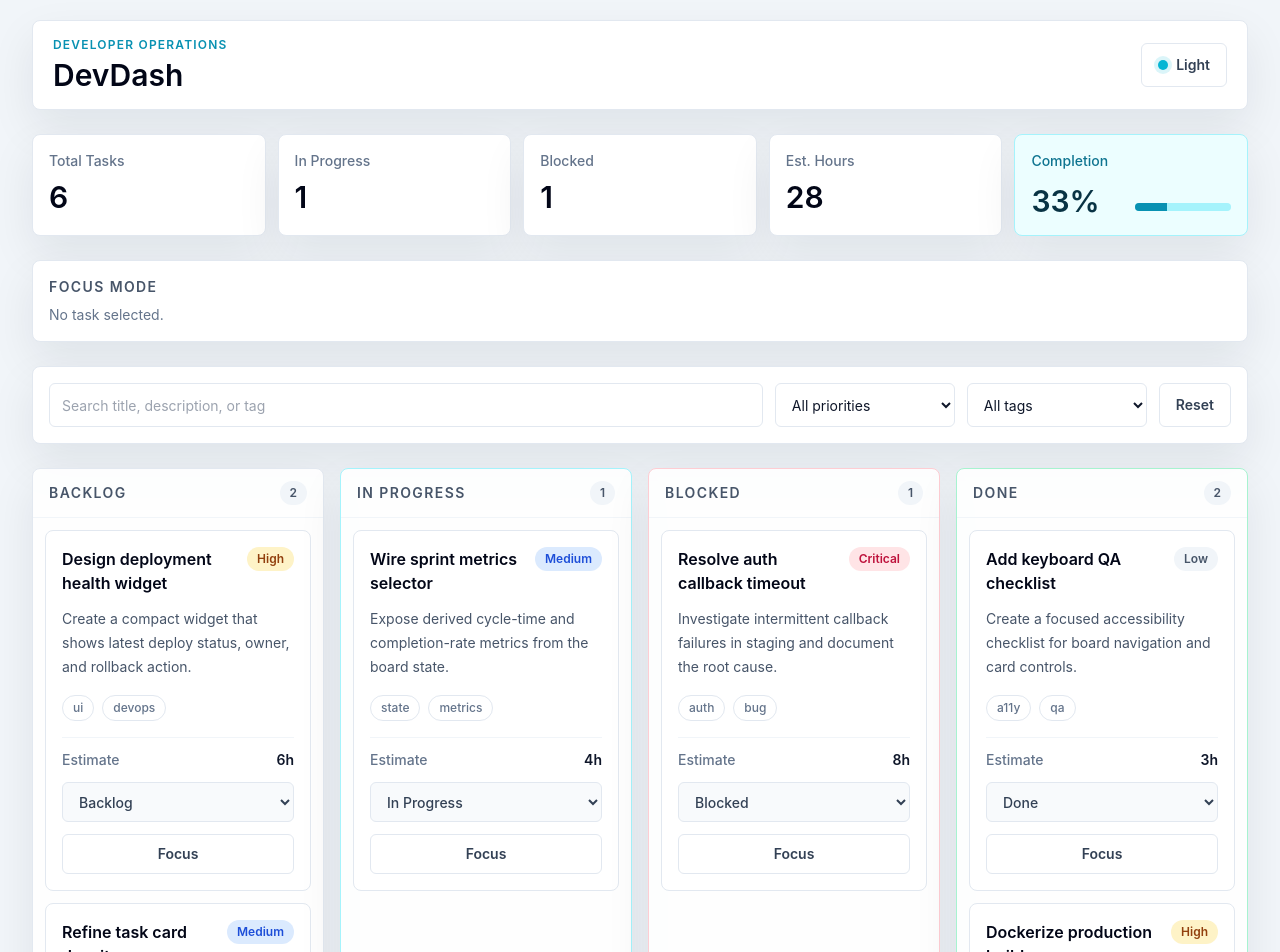
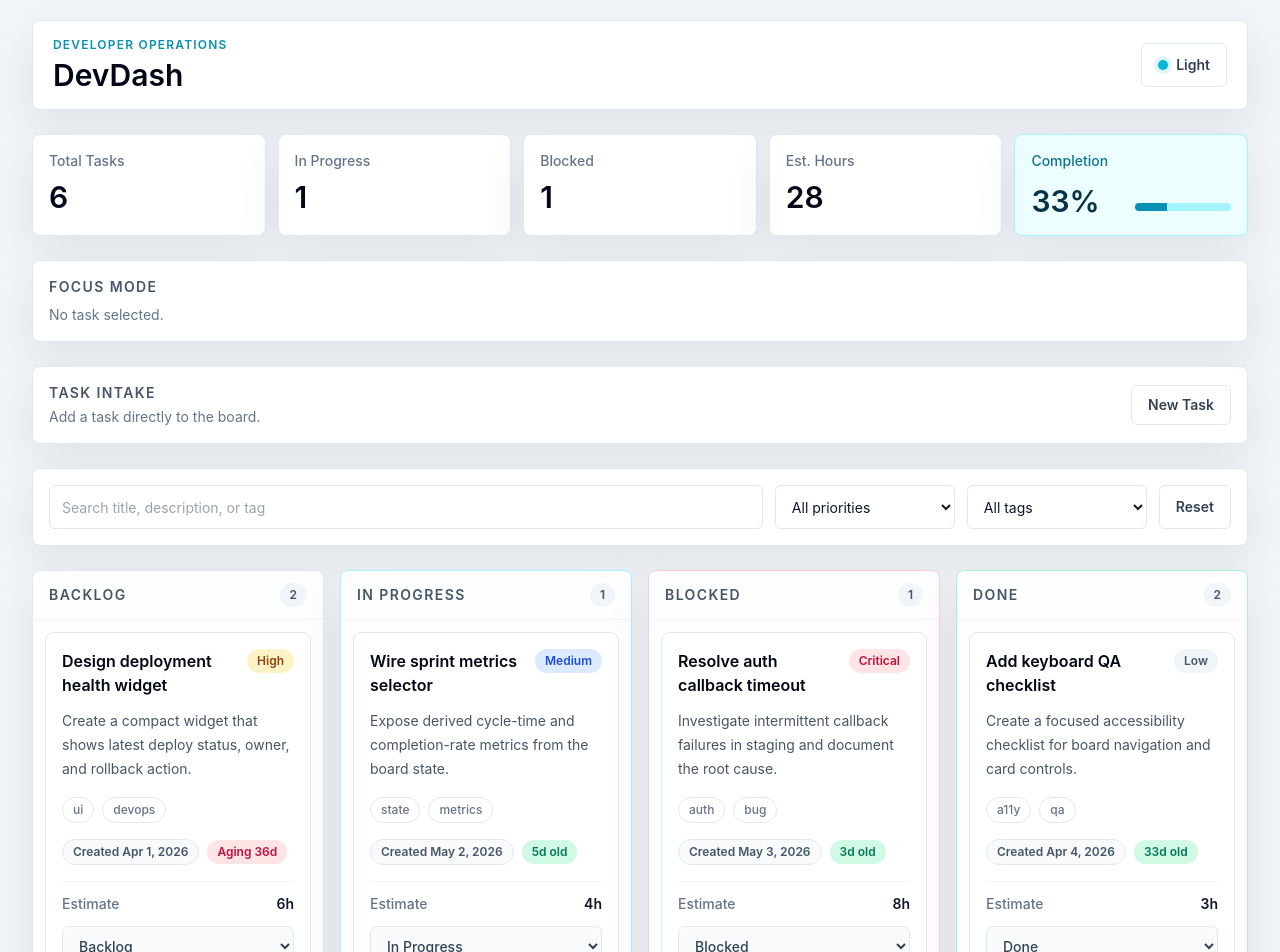
Before and after one commit to error411/DevDash, a React (Vite) app: page / in a window 1280 px wide. Shown: the top 952 px of the page. Built offline with nearby package versions, Linux system fonts and the light colour scheme.

Commit message:
created date new task creation

```diff
--- a/src/App.tsx
+++ b/src/App.tsx
@@ -3,6 +3,7 @@ import { useRecoilValue } from 'recoil';
 import { Header } from './components/layout/Header';
 import { SearchFilters } from './components/filters/SearchFilters';
 import { FocusPanel } from './components/FocusPanel';
+import { NewTaskForm } from './components/tasks/NewTaskForm';
 import { StatsGrid } from './components/stats/StatsGrid';
 import { KanbanBoard } from './components/board/KanbanBoard';
 import { darkModeState } from './state/atoms/uiAtom';
@@ -20,6 +21,7 @@ const App = () => {
         <Header />
         <StatsGrid />
         <FocusPanel />
+        <NewTaskForm />
         <SearchFilters />
         <KanbanBoard />
       </div>
--- a/src/components/board/KanbanBoard.tsx
+++ b/src/components/board/KanbanBoard.tsx
@@ -1,12 +1,24 @@
 import { useMemo } from 'react';
 import { useRecoilValue } from 'recoil';
+import { agedTasksSelector } from '../../selectors/agedTasks';
 import { filteredTasksSelector } from '../../state/selectors/taskSelectors';
 import { taskStatuses } from '../../types/task';
 import type { TaskStatus } from '../../types/task';
 import { KanbanColumn } from './KanbanColumn';
 
 export const KanbanBoard = () => {
-  const tasks = useRecoilValue(filteredTasksSelector);
+  const filteredTasks = useRecoilValue(filteredTasksSelector);
+  const agedTasks = useRecoilValue(agedTasksSelector);
+
+  const filteredTaskIds = useMemo(
+    () => new Set(filteredTasks.map((task) => task.id)),
+    [filteredTasks],
+  );
+
+  const tasks = useMemo(
+    () => agedTasks.filter((task) => filteredTaskIds.has(task.id)),
+    [agedTasks, filteredTaskIds],
+  );
 
   const tasksByStatus = useMemo(
     () =>
--- a/src/components/board/KanbanColumn.tsx
+++ b/src/components/board/KanbanColumn.tsx
@@ -1,4 +1,5 @@
-import { statusLabels, type Task, type TaskStatus } from '../../types/task';
+import type { AgedTask } from '../../selectors/agedTasks';
+import { statusLabels, type TaskStatus } from '../../types/task';
 import { TaskCard } from './TaskCard';
 
 const columnStyles: Record<TaskStatus, string> = {
@@ -10,7 +11,7 @@ const columnStyles: Record<TaskStatus, string> = {
 
 interface KanbanColumnProps {
   status: TaskStatus;
-  tasks: Task[];
+  tasks: AgedTask[];
 }
 
 export const KanbanColumn = ({ status, tasks }: KanbanColumnProps) => {
--- a/src/components/board/TaskCard.tsx
+++ b/src/components/board/TaskCard.tsx
@@ -1,11 +1,11 @@
 import { useRecoilValue, useSetRecoilState } from 'recoil';
 import { focusedTaskIdState } from '../../atoms/ui';
+import type { AgedTask } from '../../selectors/agedTasks';
 import { tasksState } from '../../state/atoms/tasksAtom';
 import {
   priorityLabels,
   statusLabels,
   taskStatuses,
-  type Task,
   type TaskPriority,
   type TaskStatus,
 } from '../../types/task';
@@ -18,8 +18,17 @@ const priorityStyles: Record<TaskPriority, string> = {
 };
 
 interface TaskCardProps {
-  task: Task;
+  task: AgedTask;
 }
+
+const formatCreatedDate = (createdAt: string) =>
+  Number.isNaN(new Date(createdAt).getTime())
+    ? 'Unknown'
+    : new Intl.DateTimeFormat('en', {
+    month: 'short',
+    day: 'numeric',
+    year: 'numeric',
+  }).format(new Date(createdAt));
 
 export const TaskCard = ({ task }: TaskCardProps) => {
   const setTasks = useSetRecoilState(tasksState);
@@ -63,6 +72,21 @@ export const TaskCard = ({ task }: TaskCardProps) => {
         ))}
       </div>
 
+      <div className="mt-4 flex flex-wrap items-center gap-2 text-xs font-semibold">
+        <span className="rounded-full border border-slate-200 bg-slate-50 px-2.5 py-1 text-slate-600 dark:border-neutral-700 dark:bg-neutral-900 dark:text-slate-300">
+          Created {formatCreatedDate(task.createdAt)}
+        </span>
+        <span
+          className={`rounded-full px-2.5 py-1 ${
+            task.isStale
+              ? 'bg-rose-100 text-rose-700 dark:bg-rose-950/60 dark:text-rose-300'
+              : 'bg-emerald-100 text-emerald-700 dark:bg-emerald-950/60 dark:text-emerald-300'
+          }`}
+        >
+          {task.isStale ? `Aging ${task.ageInDays}d` : `${task.ageInDays}d old`}
+        </span>
+      </div>
+
       <footer className="mt-4 flex flex-col gap-3 border-t border-slate-100 pt-3 dark:border-neutral-800">
         <div className="flex items-center justify-between text-sm">
           <span className="font-medium text-slate-500 dark:text-slate-400">Estimate</span>
--- /dev/null
+++ b/src/components/tasks/NewTaskForm.tsx
@@ -0,0 +1,185 @@
+import { FormEvent, useState } from 'react';
+import { useSetRecoilState } from 'recoil';
+import { tasksState } from '../../state/atoms/tasksAtom';
+import {
+  priorityLabels,
+  statusLabels,
+  taskStatuses,
+  type Task,
+  type TaskPriority,
+  type TaskStatus,
+} from '../../types/task';
+
+interface NewTaskFormState {
+  title: string;
+  description: string;
+  priority: TaskPriority;
+  tags: string;
+  estimatedHours: string;
+  status: TaskStatus;
+}
+
+const initialFormState: NewTaskFormState = {
+  title: '',
+  description: '',
+  priority: 'medium',
+  tags: '',
+  estimatedHours: '1',
+  status: 'backlog',
+};
+
+const createTaskId = () =>
+  typeof crypto !== 'undefined' && 'randomUUID' in crypto
+    ? crypto.randomUUID()
+    : `task-${Date.now()}`;
+
+const parseTags = (tags: string) =>
+  tags
+    .split(',')
+    .map((tag) => tag.trim().toLowerCase())
+    .filter(Boolean);
+
+export const NewTaskForm = () => {
+  const setTasks = useSetRecoilState(tasksState);
+  const [form, setForm] = useState<NewTaskFormState>(initialFormState);
+  const [isOpen, setIsOpen] = useState(false);
+
+  const updateForm = <Key extends keyof NewTaskFormState>(
+    key: Key,
+    value: NewTaskFormState[Key],
+  ) => {
+    setForm((current) => ({ ...current, [key]: value }));
+  };
+
+  const handleSubmit = (event: FormEvent<HTMLFormElement>) => {
+    event.preventDefault();
+
+    const title = form.title.trim();
+    const estimatedHours = Number(form.estimatedHours);
+
+    if (!title || Number.isNaN(estimatedHours) || estimatedHours <= 0) {
+      return;
+    }
+
+    const task: Task = {
+      id: createTaskId(),
+      title,
+      description: form.description.trim(),
+      priority: form.priority,
+      tags: parseTags(form.tags),
+      estimatedHours,
+      status: form.status,
+      createdAt: new Date().toISOString(),
+    };
+
+    setTasks((tasks) => [task, ...tasks]);
+    setForm(initialFormState);
+    setIsOpen(false);
+  };
+
+  return (
+    <section className="rounded-lg border border-slate-200 bg-white p-4 shadow-soft dark:border-neutral-800 dark:bg-neutral-900">
+      <div className="flex flex-col gap-3 sm:flex-row sm:items-center sm:justify-between">
+        <div>
+          <h2 className="text-sm font-semibold uppercase tracking-widest text-slate-600 dark:text-slate-300">
+            Task Intake
+          </h2>
+          <p className="mt-1 text-sm text-slate-500 dark:text-slate-400">
+            Add a task directly to the board.
+          </p>
+        </div>
+
+        <button
+          type="button"
+          onClick={() => setIsOpen((value) => !value)}
+          className="h-10 rounded-md border border-slate-200 px-4 text-sm font-semibold text-slate-700 transition hover:border-cyan-300 hover:bg-cyan-50 hover:text-cyan-700 dark:border-neutral-700 dark:text-slate-200 dark:hover:border-cyan-700 dark:hover:bg-cyan-950/40 dark:hover:text-cyan-200"
+        >
+          {isOpen ? 'Close' : 'New Task'}
+        </button>
+      </div>
+
+      {isOpen && (
+        <form className="mt-4 grid gap-3 md:grid-cols-2" onSubmit={handleSubmit}>
+          <input
+            className="field md:col-span-2"
+            value={form.title}
+            onChange={(event) => updateForm('title', event.target.value)}
+            placeholder="Task title"
+            aria-label="Task title"
+            required
+          />
+
+          <textarea
+            className="min-h-24 rounded-md border border-slate-200 bg-white px-3 py-2 text-sm text-slate-900 outline-none transition focus:border-cyan-500 focus:ring-4 focus:ring-cyan-500/10 dark:border-neutral-700 dark:bg-neutral-950 dark:text-slate-100 md:col-span-2"
+            value={form.description}
+            onChange={(event) => updateForm('description', event.target.value)}
+            placeholder="Description"
+            aria-label="Task description"
+          />
+
+          <select
+            className="field"
+            value={form.priority}
+            onChange={(event) => updateForm('priority', event.target.value as TaskPriority)}
+            aria-label="Task priority"
+          >
+            {Object.entries(priorityLabels).map(([value, label]) => (
+              <option key={value} value={value}>
+                {label}
+              </option>
+            ))}
+          </select>
+
+          <select
+            className="field"
+            value={form.status}
+            onChange={(event) => updateForm('status', event.target.value as TaskStatus)}
+            aria-label="Task status"
+          >
+            {taskStatuses.map((status) => (
+              <option key={status} value={status}>
+                {statusLabels[status]}
+              </option>
+            ))}
+          </select>
+
+          <input
+            className="field"
+            type="number"
+            min="0.25"
+            step="0.25"
+            value={form.estimatedHours}
+            onChange={(event) => updateForm('estimatedHours', event.target.value)}
+            placeholder="Estimated hours"
+            aria-label="Estimated hours"
+            required
+          />
+
+          <input
+            className="field"
+            value={form.tags}
+            onChange={(event) => updateForm('tags', event.target.value)}
+            placeholder="Tags, comma separated"
+            aria-label="Task tags"
+          />
+
+          <div className="flex justify-end gap-2 md:col-span-2">
+            <button
+              type="button"
+              onClick={() => setForm(initialFormState)}
+              className="h-10 rounded-md border border-slate-200 px-4 text-sm font-semibold text-slate-700 transition hover:bg-slate-50 dark:border-neutral-700 dark:text-slate-200 dark:hover:bg-neutral-800"
+            >
+              Reset
+            </button>
+            <button
+              type="submit"
+              className="h-10 rounded-md border border-cyan-600 bg-cyan-600 px-4 text-sm font-semibold text-white transition hover:bg-cyan-700 dark:border-cyan-500 dark:bg-cyan-500 dark:text-cyan-950 dark:hover:bg-cyan-400"
+            >
+              Add Task
+            </button>
+          </div>
+        </form>
+      )}
+    </section>
+  );
+};
--- a/src/data/seedTasks.ts
+++ b/src/data/seedTasks.ts
@@ -9,6 +9,7 @@ export const seedTasks: Task[] = [
     tags: ['ui', 'devops'],
     estimatedHours: 6,
     status: 'backlog',
+    createdAt: '2026-04-01T09:15:00',
   },
   {
     id: 'task-102',
@@ -18,6 +19,7 @@ export const seedTasks: Task[] = [
     tags: ['state', 'metrics'],
     estimatedHours: 4,
     status: 'in-progress',
+    createdAt: '2026-05-02T14:42:00',
   },
   {
     id: 'task-103',
@@ -27,6 +29,7 @@ export const seedTasks: Task[] = [
     tags: ['auth', 'bug'],
     estimatedHours: 8,
     status: 'blocked',
+    createdAt: '2026-05-03T18:05:00',
   },
   {
     id: 'task-104',
@@ -36,6 +39,7 @@ export const seedTasks: Task[] = [
     tags: ['a11y', 'qa'],
     estimatedHours: 3,
     status: 'done',
+    createdAt: '2026-04-04T07:30:00',
   },
   {
     id: 'task-105',
@@ -45,6 +49,7 @@ export const seedTasks: Task[] = [
     tags: ['ui', 'polish'],
     estimatedHours: 5,
     status: 'backlog',
+    createdAt: '2026-03-05T21:10:00',
   },
   {
     id: 'task-106',
@@ -54,5 +59,6 @@ export const seedTasks: Task[] = [
     tags: ['docker', 'infra'],
     estimatedHours: 2,
     status: 'done',
+    createdAt: '2026-02-06T11:55:00',
   },
 ];
--- /dev/null
+++ b/src/selectors/agedTasks.ts
@@ -0,0 +1,37 @@
+import { selector } from 'recoil';
+import { tasksState } from '../state/atoms/tasksAtom';
+import type { Task } from '../types/task';
+
+const MS_PER_DAY = 1000 * 60 * 60 * 24;
+
+export interface AgedTask extends Task {
+  ageInDays: number;
+  isStale: boolean;
+}
+
+const getAgeInDays = (createdAt: string) => {
+  const createdTime = new Date(createdAt).getTime();
+
+  if (Number.isNaN(createdTime)) {
+    return 0;
+  }
+
+  return Math.max(0, Math.floor((Date.now() - createdTime) / MS_PER_DAY));
+};
+
+export const agedTasksSelector = selector<AgedTask[]>({
+  key: 'agedTasksSelector',
+  get: ({ get }) => {
+    const tasks = get(tasksState);
+
+    return tasks.map((task) => {
+      const ageInDays = getAgeInDays(task.createdAt);
+
+      return {
+        ...task,
+        ageInDays,
+        isStale: ageInDays >= 7 && task.status !== 'done',
+      };
+    });
+  },
+});
--- a/src/state/atoms/tasksAtom.ts
+++ b/src/state/atoms/tasksAtom.ts
@@ -3,8 +3,16 @@ import { seedTasks } from '../../data/seedTasks';
 import type { Task } from '../../types/task';
 import { localStorageEffect } from '../effects/localStorageEffect';
 
+const seedTasksById = new Map(seedTasks.map((task) => [task.id, task]));
+
+const migrateTasks = (tasks: Task[]) =>
+  tasks.map((task) => ({
+    ...task,
+    createdAt: task.createdAt ?? seedTasksById.get(task.id)?.createdAt ?? new Date().toISOString(),
+  }));
+
 export const tasksState = atom<Task[]>({
   key: 'tasksState',
   default: seedTasks,
-  effects: [localStorageEffect<Task[]>('devdash.tasks')],
+  effects: [localStorageEffect<Task[]>('devdash.tasks', { migrate: migrateTasks })],
 });
--- a/src/types/task.ts
+++ b/src/types/task.ts
@@ -10,6 +10,7 @@ export interface Task {
   tags: string[];
   estimatedHours: number;
   status: TaskStatus;
+  createdAt: string;
 }
 
 export interface TaskFilters {
```
Also changed, not shown: src/state/effects/localStorageEffect.ts (+10 -2 lines), 1 other file (tests, documents, lock files or other folders).
